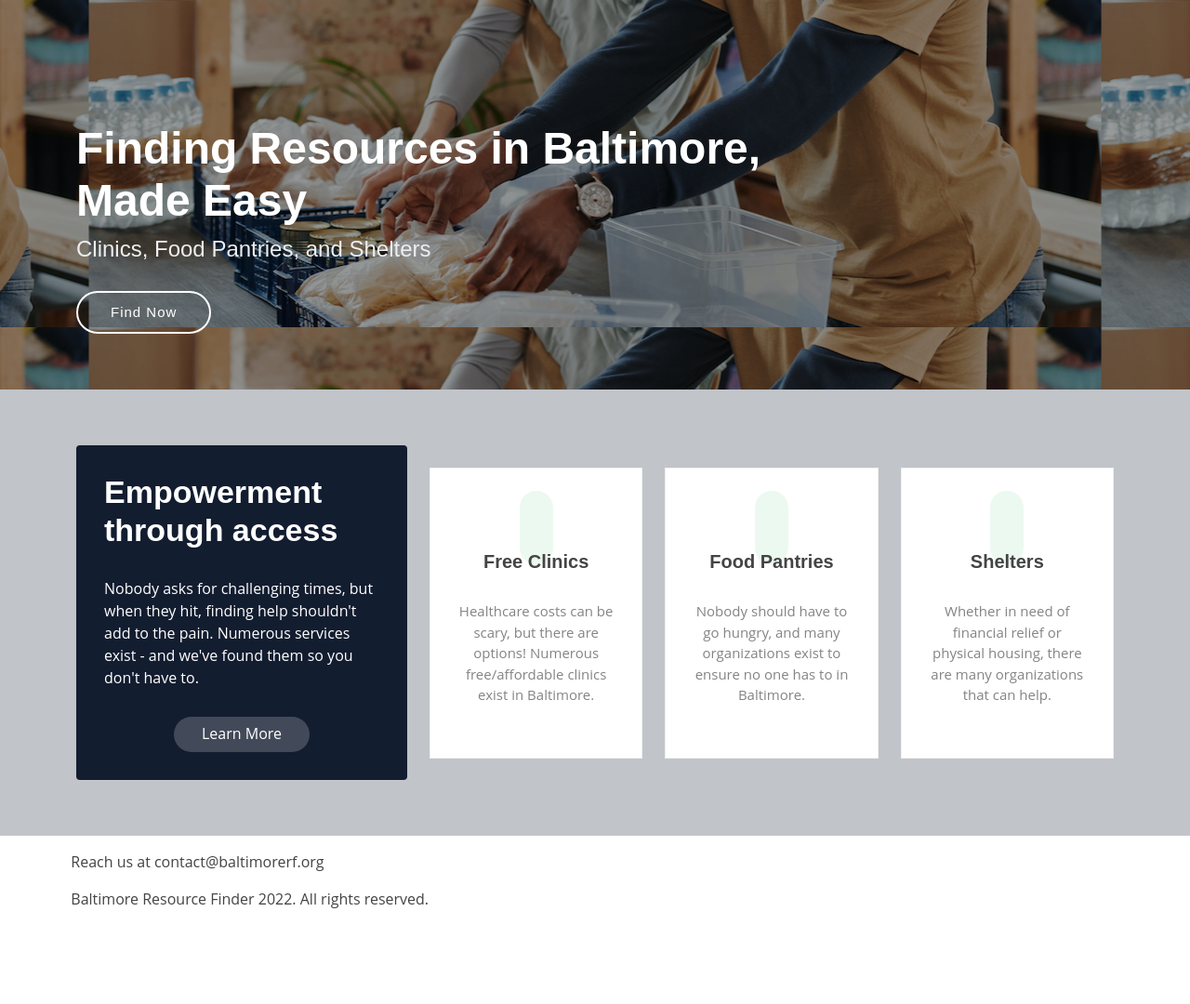
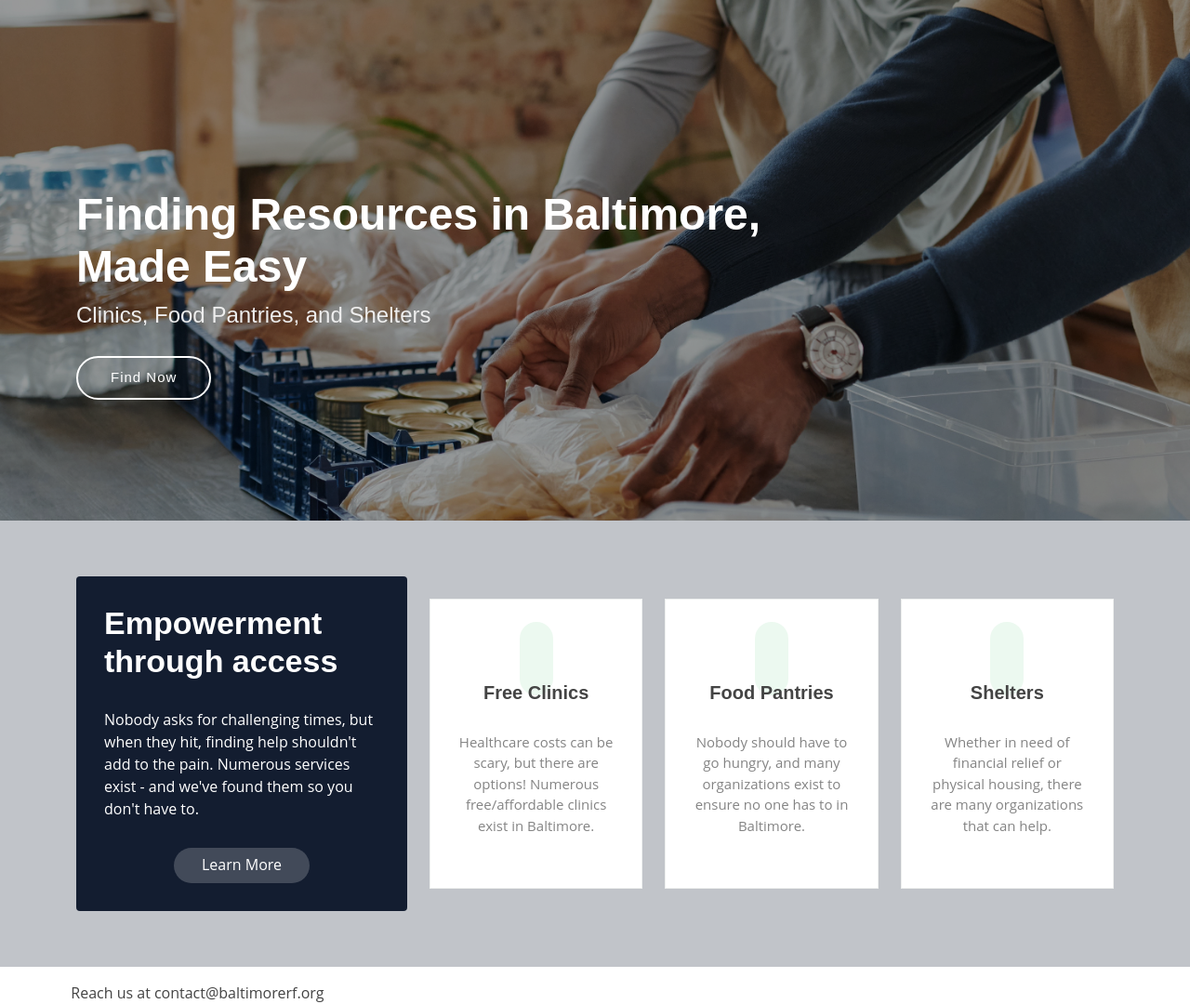
Before and after one commit to sarata99/baltimorerf, a Flask app: page / in a window 1280 px wide. Shown: the part 56-1136 px from the top of the page at 93% size. Before the commit the page ends 1033 px from the top, so only its background shows below. Run offline with Flask 2, Linux system fonts and the light colour scheme; some libraries are stand-ins or nearby versions.

Commit message:
more styling

```diff
--- a/static/styles/main.css
+++ b/static/styles/main.css
@@ -175,8 +175,9 @@ h1, h2, h3, h4, h5, h6 {
 --------------------------------------------------------------*/
 #hero {
   width: 100%;
-  height: 100%;
+  height: 70vh;
   background: url("../assets/homepage.png") top center;
+  background-size: cover;
   position: relative;
 }
 #hero:before {
--- a/templates/how.html
+++ b/templates/how.html
@@ -32,7 +32,7 @@
 
     <!-- ======= Courses Section ======= -->
     <section id="courses" class="courses">
-      <div class="container" data-aos="fade-up">
+      <div class="container overflow-hidden" data-aos="fade-up">
 
         <div class="row" data-aos="zoom-in" data-aos-delay="100">
 
```
Also changed, not shown: static/assets/homepage.png.
